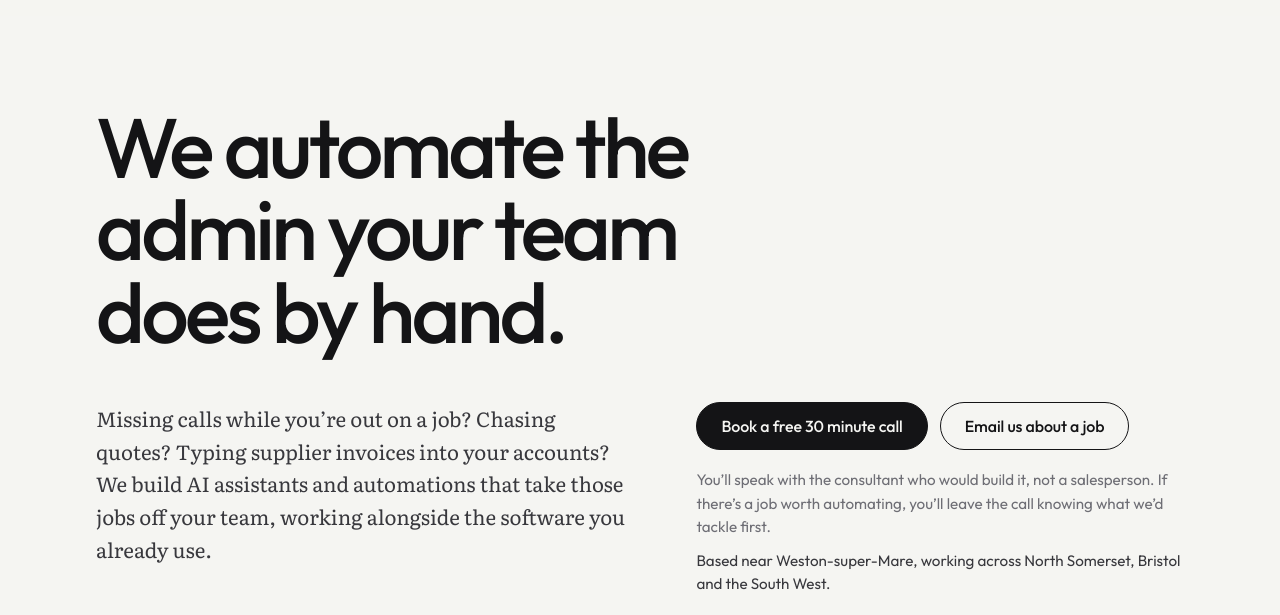
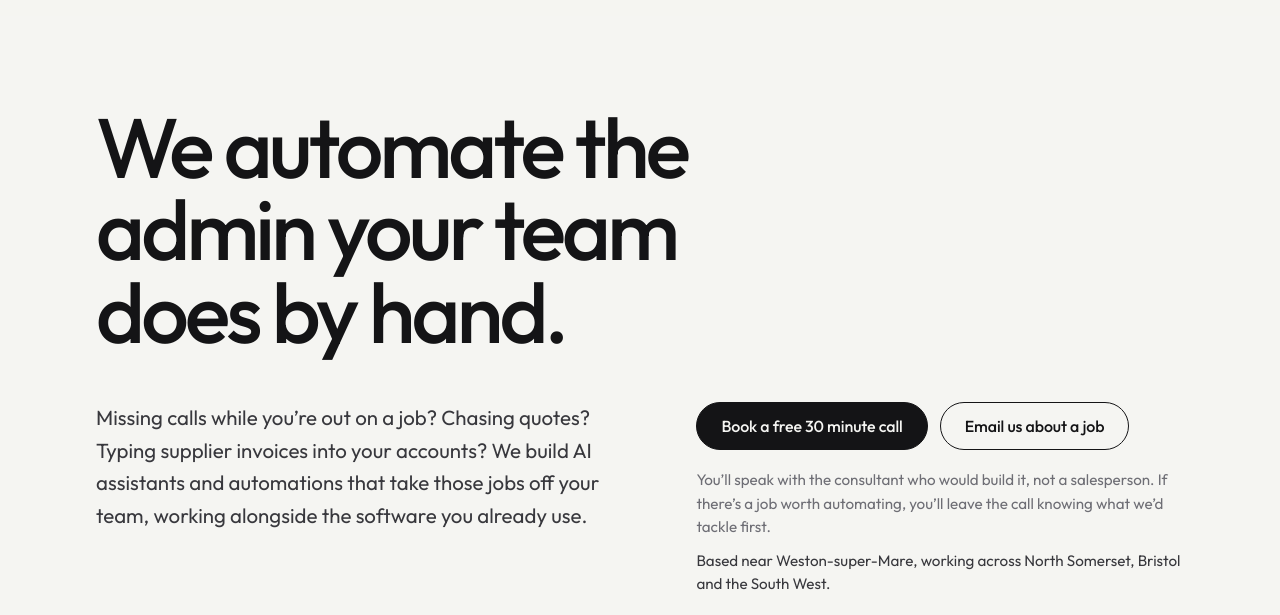
Before and after one commit to JNET012/neto, a plain HTML site: page index.html in a window 1280 px wide. Shown: the part 61-676 px from the top of the page. Drawn offline with Linux system fonts and the light colour scheme.

Commit message:
Add files via upload

```diff
--- a/index.html
+++ b/index.html
@@ -22,7 +22,7 @@
 <meta name="theme-color" content="#141416" media="(prefers-color-scheme: dark)">
 <link rel="preconnect" href="https://fonts.googleapis.com">
 <link rel="preconnect" href="https://fonts.gstatic.com" crossorigin>
-<link href="https://fonts.googleapis.com/css2?family=Outfit:wght@400;500;600&family=Literata:ital,opsz,wght@0,7..72,400;0,7..72,500;1,7..72,400&display=swap" rel="stylesheet">
+<link href="https://fonts.googleapis.com/css2?family=Outfit:wght@300;400;500;600&display=swap" rel="stylesheet">
 <script type="application/ld+json">
 {
   "@context": "https://schema.org",
@@ -50,7 +50,7 @@
   --marker:rgba(242,206,64,.9);
   --on-ink:#f5f5f2;
   --sans:"Outfit","Avenir Next","Segoe UI",system-ui,sans-serif;
-  --serif:"Literata",Georgia,"Times New Roman",serif;
+  --serif:"Outfit","Avenir Next","Segoe UI",system-ui,sans-serif;
   --wrap:1200px;
   --gutter:clamp(20px,5vw,56px);
   --section:clamp(88px,12vw,168px);
```
